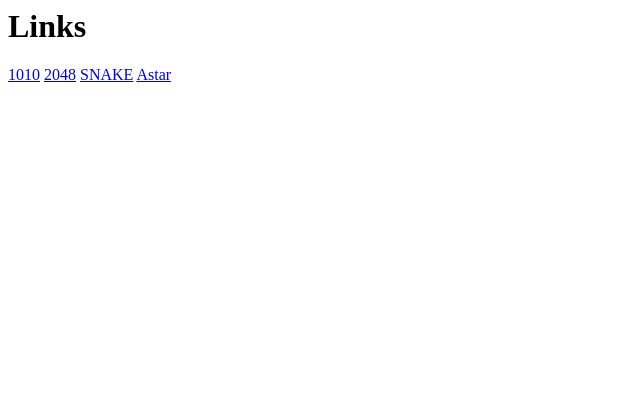
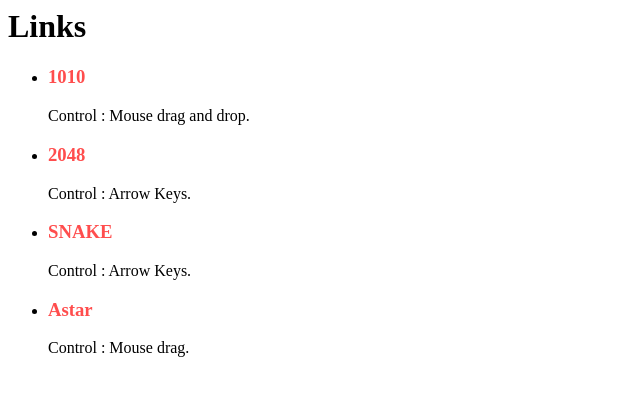
Before and after one commit to Emre-Kul/SimpleGames, a plain HTML site: page index.html in a window 1280 px wide. Shown: the whole page, without its empty margins (0-640 px from the left). Drawn offline with Linux system fonts and the light colour scheme.

Commit message:
Update index.html

```diff
--- a/index.html
+++ b/index.html
@@ -1,12 +1,35 @@
 <html>
   <head>
     <title>zzzzzzzzzzzzzz</title>
+    <style>
+      a{
+        text-decoration: none;
+        color:#ff4d4d;
+      }
+      a:hover{
+        color:#ff0000;
+      }
+    </style>
   </head>
   <body>
   <h1>Links</h1>
-    <a href="https://emre-kul.github.io/SimpleGames/1010/1010.html">1010</a>
-    <a href="https://emre-kul.github.io/SimpleGames/2048/2048.html">2048</a>
-    <a href="https://emre-kul.github.io/SimpleGames/SnakeGame/snake.html">SNAKE</a>
-    <a href="https://emre-kul.github.io/SimpleGames/Astar/Astar.html">Astar</a>
-  </body>
+    <ul>
+      <li>
+        <h3><a href="https://emre-kul.github.io/SimpleGames/1010/1010.html">1010</a></h3>
+        Control : Mouse drag and drop.
+      </li>
+      <li>
+        <h3><a href="https://emre-kul.github.io/SimpleGames/2048/2048.html">2048</a></h3>
+        Control : Arrow Keys.
+      </li>
+       <li>
+         <h3><a href="https://emre-kul.github.io/SimpleGames/SnakeGame/snake.html">SNAKE</a></h3>
+        Control : Arrow Keys.
+      </li>
+      <li>
+        <h3><a href="https://emre-kul.github.io/SimpleGames/Astar/Astar.html">Astar</a></h3>
+        Control : Mouse drag.
+      </li>
+    </ul>
+   </body>
 </html>
```
